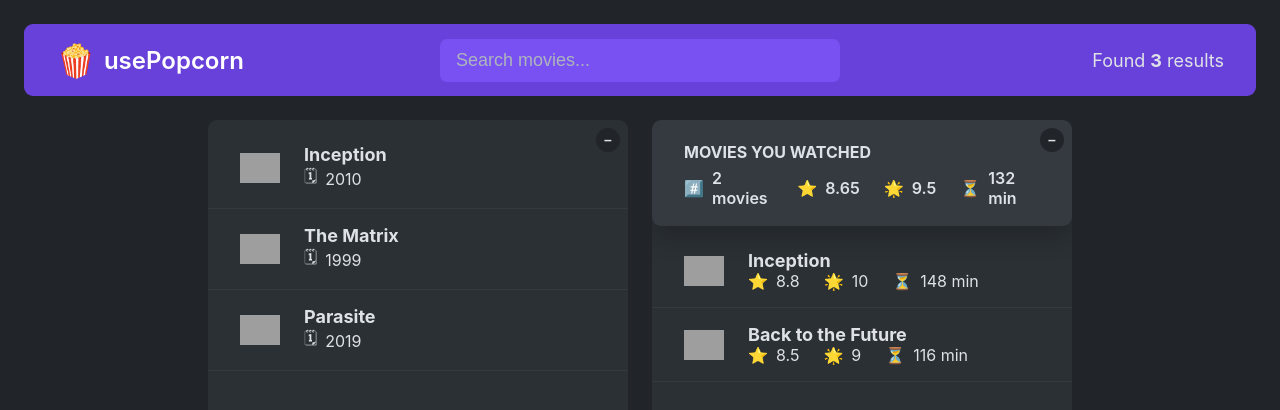
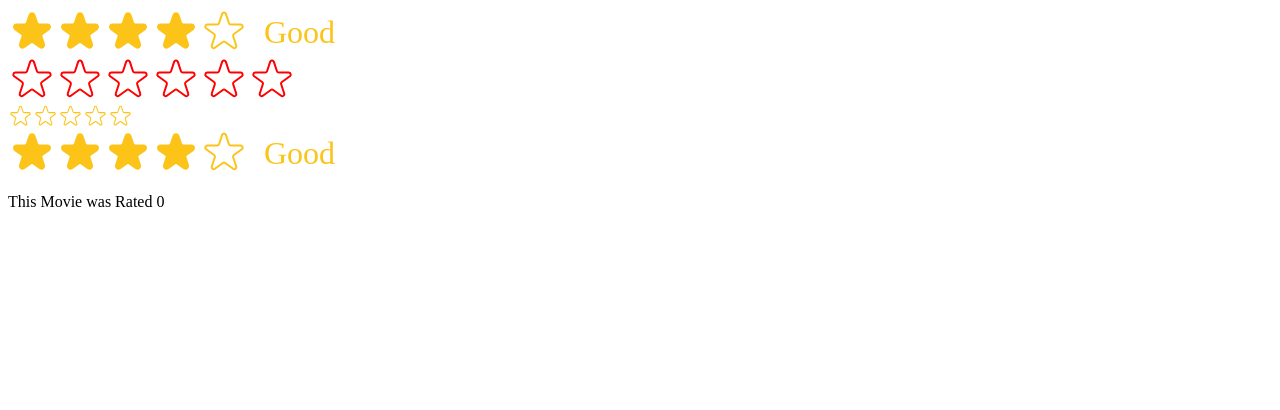
Before and after one commit to Mckali-2k/usePopcorn, a React (Create React App) app: page / in a window 1280 px wide. Shown: the top 410 px of the page. Built offline with nearby package versions, Linux system fonts and the light colour scheme; grey boxes are pictures that could not be loaded.

Commit message:
added the star rating component
the star components is a prop Api component that accepts deferent parameters like class-name, color, size, ...

```diff
--- /dev/null
+++ b/src/StarRating.jsx
@@ -0,0 +1,124 @@
+import { useState } from 'react';
+import './StarRating';
+import PropTypes from "prop-types";
+
+const containerStyle = {
+    display: 'flex',
+    alignItems: 'center',
+    gap: '16px'
+}
+
+const startContainer = {
+    display: 'flex',
+}
+
+StarRating.propTypes = {
+    starNum: PropTypes.number.isRequired,
+    defaultRating: PropTypes.number,
+    color: PropTypes.string,
+    size: PropTypes.number,
+    messages: PropTypes.array,
+    className: PropTypes.string,
+    setMovieRating: PropTypes.func
+}
+
+function StarRating({
+                        starNum = 5,
+                        color = '#fcc419',
+                        size = 48,
+                        className='',
+                        messages=[],
+                        defaultRating=0,
+                        setMovieRating=0
+}){
+    const [starRating, setStarRating] = useState(defaultRating);
+    const [tempRating, setTempRating] = useState(0);
+
+    function handleRating(index) {
+        setStarRating(index + 1);
+        setMovieRating(index + 1);
+    }
+
+    const textStyle = {
+        lineHeight: '1',
+        margin: '0',
+        fontSize: `${size/1.5}px`,
+        color,
+    }
+
+    return <div style={containerStyle} className={className}>
+        <div style={startContainer}>{
+            Array.from({length: starNum}, (_, i) => (
+                <span>
+                    {<Star
+                        key={i}
+                        handleRating={() => handleRating(i)}
+                        full={tempRating ? tempRating >= i + 1: starRating >= i + 1}
+                        onHoverIn={() => setTempRating(i + 1)}
+                        onHoverOut={() => setTempRating(0)}
+                        color={color}
+                        size={size}
+                    />}
+                </span>
+            ))
+            }</div>
+        <p style={textStyle}>
+           {messages.length === starNum ? messages[tempRating ? tempRating -1: starRating - 1]: tempRating || starRating ||  ""}
+        </p>
+    </div>
+}
+
+export default StarRating
+
+function Star({handleRating, full, onHoverIn, onHoverOut, color, size}) {
+
+    const starStyle = {
+        display: 'block',
+        cursor: 'pointer',
+        height: `${size}px`,
+        width: `${size}px`
+    }
+
+    return <span style={starStyle} onClick={handleRating} onMouseEnter={onHoverIn} onMouseLeave={onHoverOut}>
+        {
+            full ?
+            <svg
+            xmlns="http://www.w3.org/2000/svg"
+            viewBox="0 0 20 20"
+            fill={color}
+            stroke={color}
+            >
+            <path
+                d="M9.049 2.927c.3-.921 1.603-.921 1.902 0l1.07 3.292a1 1 0 00.95.69h3.462c.969 0 1.371 1.24.588 1.81l-2.8 2.034a1 1 0 00-.364 1.118l1.07 3.292c.3.921-.755 1.688-1.54 1.118l-2.8-2.034a1 1 0 00-1.175 0l-2.8 2.034c-.784.57-1.838-.197-1.539-1.118l1.07-3.292a1 1 0 00-.364-1.118L2.98 8.72c-.783-.57-.38-1.81.588-1.81h3.461a1 1 0 00.951-.69l1.07-3.292z"
+            />
+        </svg> :
+        <svg
+            xmlns="http://www.w3.org/2000/svg"
+            fill="none"
+            viewBox="0 0 24 24"
+            stroke={color}
+            >
+            <path
+                strokeLinecap="round"
+                strokeLinejoin="round"
+                strokeWidth="{2}"
+                d="M11.049 2.927c.3-.921 1.603-.921 1.902 0l1.519 4.674a1 1 0 00.95.69h4.915c.969 0 1.371 1.24.588 1.81l-3.976 2.888a1 1 0 00-.363 1.118l1.518 4.674c.3.922-.755 1.688-1.538 1.118l-3.976-2.888a1 1 0 00-1.176 0l-3.976 2.888c-.783.57-1.838-.197-1.538-1.118l1.518-4.674a1 1 0 00-.363-1.118l-3.976-2.888c-.784-.57-.38-1.81.588-1.81h4.914a1 1 0 00.951-.69l1.519-4.674z"
+            />
+        </svg>
+
+        }
+    </span>
+}
+
+
+/*
+SPACING SYSTEM (px)
+2 / 4 / 8 / 12 / 16 / 24 / 32 / 40 / 48 / 64 / 80 / 96 / 128
+
+FONT SIZE SYSTEM (px)
+10 / 12 / 14 / 16 / 18 / 20 / 24 / 30 / 36 / 44 /52 / 62 / 74 / 86 / 98
+*/
+
+/*
+
+*/
--- a/src/index.js
+++ b/src/index.js
@@ -1,11 +1,36 @@
-import React from 'react';
+import React, { useState } from 'react';
 import ReactDOM from 'react-dom/client';
-import './index.css';
-import App from './App';
+import StarRating from './StarRating';
+/* import './index.css';
+import App from './App'; */
 
 const root = ReactDOM.createRoot(document.getElementById('root'));
 root.render(
   <React.StrictMode>
-    <App />
-  </React.StrictMode>
+    <StarRating starNum={5} className={'test'} messages={['Terrible', 'bad', 'Okay', 'Good', 'Amazing']} defaultRating={4}/>
+    <StarRating starNum={6} color={'red'}/>
+    <StarRating size={25}/>
+    <TestRating />
+
+{/*     <App />
+ */}  </React.StrictMode>
 );
+
+function TestRating() {
+  const [movieRating, setMovieRating] = useState(0);
+
+  return (
+    <>
+        {<StarRating
+           starNum={5}
+           className={'test'}
+           messages={['Terrible', 'bad', 'Okay', 'Good', 'Amazing']}
+           defaultRating={4}
+           setMovieRating={setMovieRating}
+          />
+        }
+        <p>This Movie was Rated {movieRating} </p>
+    </>
+
+  )
+}
```
Also changed, not shown: src/StarRating.css (added).
